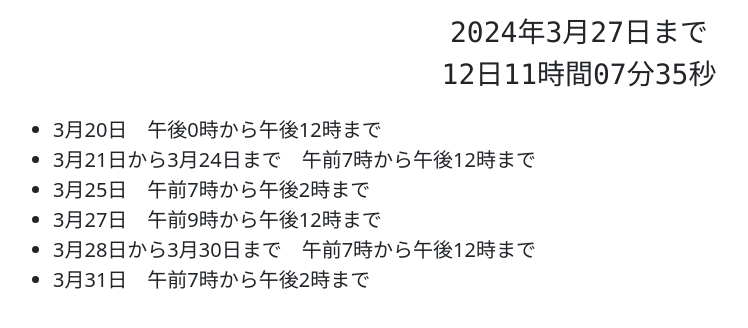
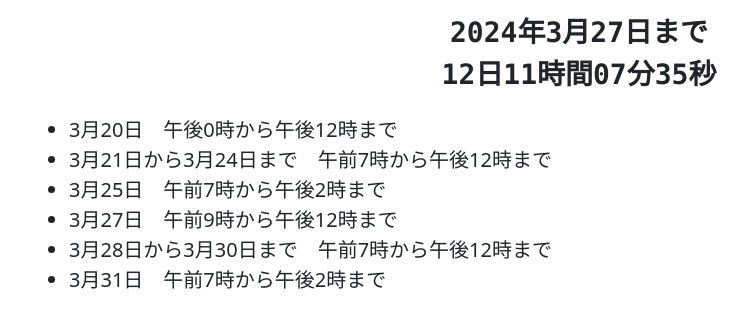
Before and after one commit to lkSFbjWs/GVVlQRCc, a plain HTML site: page 9628d5658f23bd588d2f4b83aa5f5534625cb407d53083b38b38b3cb0f09bad8/index.html in a window 1280 px wide. Shown: the whole page, without its empty margins (61-809 px from the left). Drawn offline with nearby package versions, Linux system fonts and the light colour scheme.

Commit message:
デザイン調整

```diff
--- a/9628d5658f23bd588d2f4b83aa5f5534625cb407d53083b38b38b3cb0f09bad8/index.html
+++ b/9628d5658f23bd588d2f4b83aa5f5534625cb407d53083b38b38b3cb0f09bad8/index.html
@@ -8,8 +8,9 @@
 	</head>
 	<body>
 		<div class ="container">
-			<h3 id="mainSpan" class = "text-center mt-3 font-monospace"></h3>
-			<h3 style="" class = "text-center font-monospace" id = "res"></h3>
+			<div class="m-3">
+				<h3 id="mainSpan" class = "text-center font-monospace fw-bold"></h3>
+				<h3 style="" class = "text-center font-monospace fw-bold" id = "res"></h3>
 
 				<ul class="h5 mt-4 lh-base">
 					<li>3月20日　午後0時から午後12時まで</li>
@@ -20,6 +21,9 @@
 					<li>3月31日　午前7時から午後2時まで</li>
 				</ul>
 			</div>
+		</div>
+
+
 		<script src="https://cdn.jsdelivr.net/npm/bootstrap@5.3.3/dist/js/bootstrap.bundle.min.js" integrity="sha384-YvpcrYf0tY3lHB60NNkmXc5s9fDVZLESaAA55NDzOxhy9GkcIdslK1eN7N6jIeHz" crossorigin="anonymous"></script>
 		<script src="https://cdn.jsdelivr.net/npm/@popperjs/core@2.11.8/dist/umd/popper.min.js" integrity="sha384-I7E8VVD/ismYTF4hNIPjVp/Zjvgyol6VFvRkX/vR+Vc4jQkC+hVqc2pM8ODewa9r" crossorigin="anonymous"></script>
 		<script src="https://cdn.jsdelivr.net/npm/bootstrap@5.3.3/dist/js/bootstrap.min.js" integrity="sha384-0pUGZvbkm6XF6gxjEnlmuGrJXVbNuzT9qBBavbLwCsOGabYfZo0T0to5eqruptLy" crossorigin="anonymous"></script>
```
Also changed, not shown: index.html (+3 -3 lines). Lines whose indentation alone changed are shown as unchanged.
